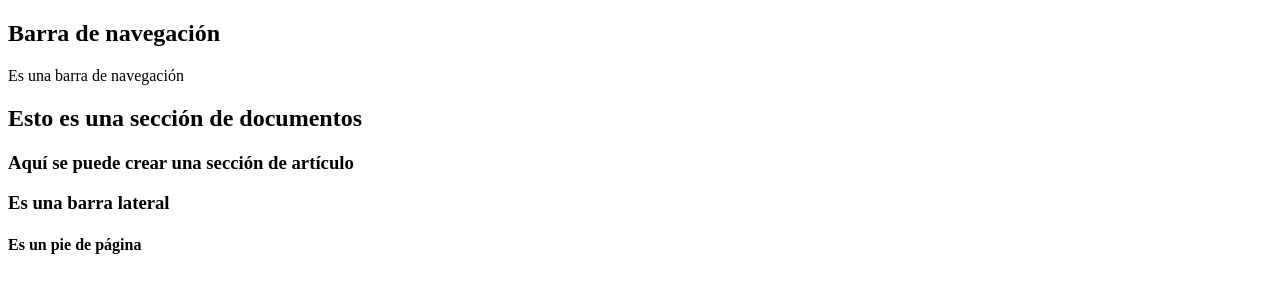
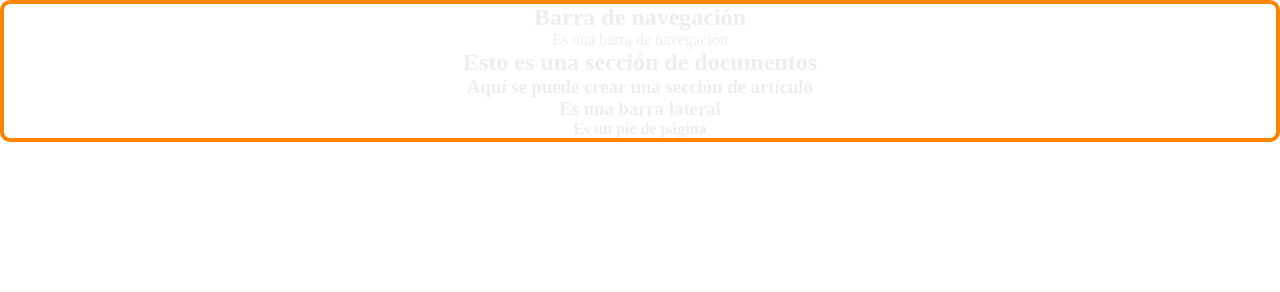
Before and after one commit to leonardo-zamudio-lopez/4iv7-psw-zamudio-lopez-leonardo, a plain HTML site: page index.html in a window 1280 px wide. Drawn offline with Linux system fonts and the light colour scheme.

Commit message:
cambio_css

```diff
--- a/css/masterstyle.css
+++ b/css/masterstyle.css
@@ -8,3 +8,8 @@
 html, body{
     background-color: white;
 }
+
+.main-container{
+    border: 4px solid #fb8500;
+    border-radius: 10px;
+}
--- a/index.html
+++ b/index.html
@@ -5,6 +5,7 @@
     <meta http-equiv="X-UA-Compatible" content="IE=edge">
     <meta name="viewport" content="width=device-width, initial-scale=1.0">
     <title>HTML 5 El futuro</title>
+    <link rel="stylesheet" href="css/masterstyle.css">
 </head>
 <body>
     <div class="main-container">
```
